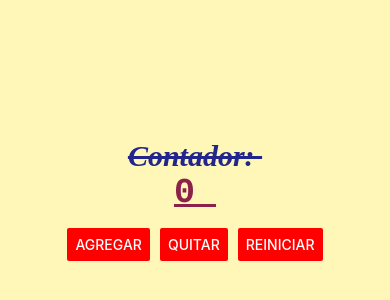
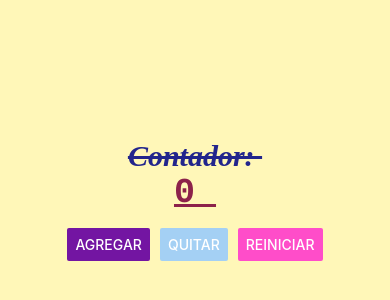
Before and after one commit to Yuliana-code28/PAM213, a React Native app in the folder intro/: screen / in a window 390 px wide. Shown: the part 222-522 px from the top of the page. Built offline with nearby package versions, Linux system fonts and the light colour scheme.

Commit message:
Cambio de color de botones
Esto no fue de practica, pero después quise cambiar el color.

```diff
--- a/intro/screens/ContadorScreen.js
+++ b/intro/screens/ContadorScreen.js
@@ -16,9 +16,9 @@ export default function App() {
       {/* Nueva vista */}
       <View style={styles.botonesContainer}>
 
-      <Button color="red" title= "Agregar" onPress={()=>setContador(contador+1)}/> {/* al momento de presionar el boton, se ejecuta una función flecha que llama a setContador y al contador le suma 1 */}
-      <Button color="red" title= "Quitar" onPress={()=>setContador(contador-1)}/>
-      <Button color="red" title="Reiniciar" onPress={()=>setContador(0)}/>
+      <Button color='hsla(280, 77%, 36%, 1.00)' title= "Agregar" onPress={()=>setContador(contador+1)}/> {/* al momento de presionar el boton, se ejecuta una función flecha que llama a setContador y al contador le suma 1 */}
+      <Button color='hsla(207, 78%, 80%, 1.00)' title= "Quitar" onPress={()=>setContador(contador-1)}/>
+      <Button color='hsla(318, 100%, 65%, 1.00)' title="Reiniciar" onPress={()=>setContador(0)}/>
       <StatusBar style="auto" />
 
       </View>
```
